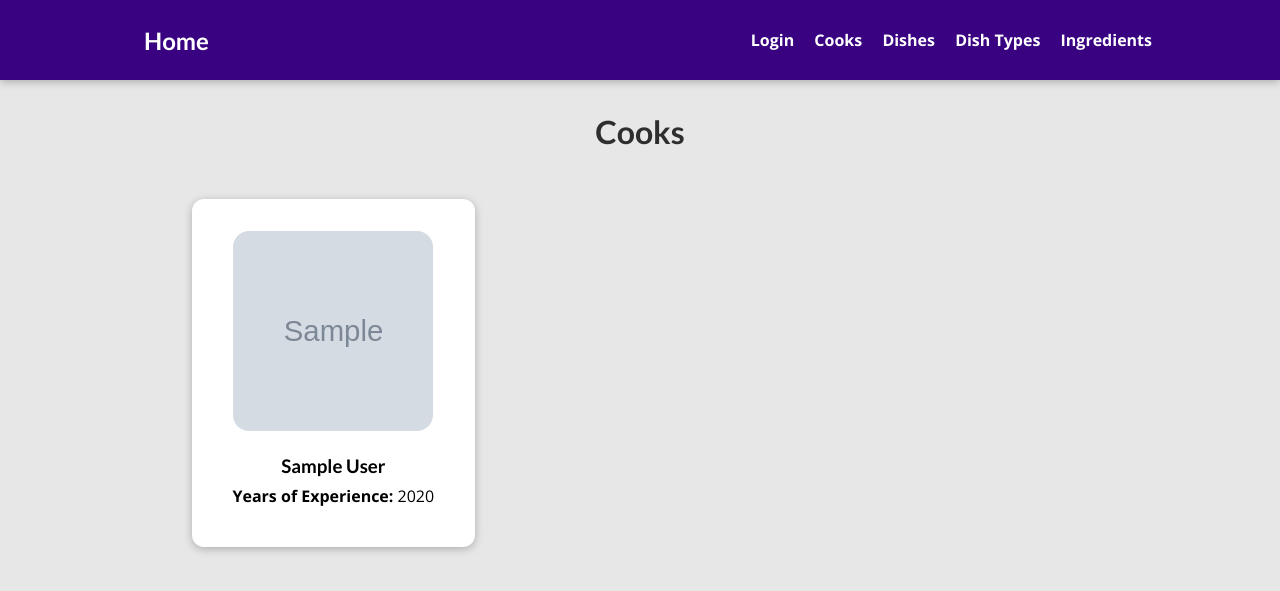
After one commit to dkibalenko/restaurant-mate, a Django app: template kitchen/templates/kitchen/all_cooks.html in a window 1280 px wide. The commit adds this page. Shown: the top 591 px of the page. Run offline with Django 5.2, Linux system fonts and the light colour scheme; the template is opened without the code that fills it: values that come from a table or form of the project are taken from there, others are empty; tables that the repository leaves empty hold one stand-in row (values such as "Sample post"); grey boxes marked "Sample" are stand-in pictures; parts of the project's set-up code (start-up, migrations or seed data) failed here and were passed over.

Commit message:
Add cooks list with styles
- Refactor kitchen/urls add path for cooks list

- Add cooks list view

- Add styles for cooks list

- Rename includes/dish.html to includes/dish_preview.html refactor styles

- Rename includes/cook.html to includes/cook_preview.html refactor styles

- Rename all-cooks.html to all_cooks.html

- Refactor base.html add url path for home and cooks list

```diff
--- /dev/null
+++ b/kitchen/static/kitchen/all_cooks.css
@@ -0,0 +1,65 @@
+body {
+  background-color: #e7e7e7;
+}
+
+#main-navigation {
+  background-color: #390281;
+  box-shadow: 0 2px 8px rgba(0, 0, 0, 0.25);
+}
+
+#all-cooks {
+  margin: 7rem auto;
+  width: 70%; /* Adjust to 70% of the viewport */
+}
+
+#all-cooks h2 {
+  text-align: center;
+  font-size: 2rem;
+  color: #2e2e2e;
+  margin: 3rem 0;
+}
+
+.cook-cards {
+  display: grid;
+  grid-template-columns: repeat(3, 1fr); /* 3 cards per row */
+  gap: 1.5rem;
+}
+
+.cook-card {
+  box-shadow: 0 2px 8px rgba(0, 0, 0, 0.25);
+  border-radius: 12px;
+  background-color: white;
+  padding: 2rem;
+  box-sizing: border-box;
+  display: flex;
+  flex-direction: column;
+  align-items: center;
+  text-align: center;
+  text-decoration: none; /* Ensure links have no underline */
+  color: black; /* Ensure text color is black */
+  transition: all 0.2s ease;
+}
+
+.cook-card:hover,
+.cook-card:active {
+  transform: scale(1.05);
+  background-color: #390281;
+  color: white;
+}
+
+.cook-card img {
+  width: 200px; /* Reasonable size for profile picture */
+  height: 200px;
+  object-fit: cover;
+  border-radius: 8%;
+  margin-bottom: 1rem;
+}
+
+.cook-card h3 {
+  margin: 0.5rem 0;
+}
+
+.cook-card p {
+  margin: 0.5rem 0;
+  word-wrap: break-word; /* Ensure text wraps within the card */
+}
--- /dev/null
+++ b/kitchen/static/kitchen/cook_preview.css
@@ -0,0 +1,6 @@
+.cook {
+  display: flex;
+  flex-direction: column;
+  align-items: center;
+  text-align: center;
+}
--- a/kitchen/static/kitchen/index.css
+++ b/kitchen/static/kitchen/index.css
@@ -24,7 +24,6 @@
 #welcome h2 {
   font-size: 3.5rem;
   margin: 0 0 0 2rem;
-  /* color: #e4e4e4; */
   color: white;
   width: 10rem;
 }
--- /dev/null
+++ b/kitchen/templates/kitchen/all_cooks.html
@@ -0,0 +1,24 @@
+{% extends "base.html" %}
+{% load static %}
+
+{% block title %}
+  Cooks
+{% endblock %}
+
+{% block css_files %}
+  <link rel="stylesheet" href="{% static "kitchen/cook_preview.css" %}">
+  <link rel="stylesheet" href="{% static "kitchen/all_cooks.css" %}">
+{% endblock %}
+
+{% block content %}
+  <section id="all-cooks">
+    <h2>Cooks</h2>
+    <div class="cook-cards">
+      {% for cook in cooks %}
+        <a href="" class="cook-card">
+          {% include "kitchen/includes/cook_preview.html" %}
+        </a>
+      {% endfor %}
+    </div>
+  </section>
+{% endblock %}
--- /dev/null
+++ b/kitchen/templates/kitchen/includes/cook_preview.html
@@ -0,0 +1,7 @@
+<article class="cook">
+  <img src="{{ cook.profile_picture.url }}" alt="{{ cook.username }}">
+  <div class="cook__content">
+    <h3>{{ cook.first_name }} {{ cook.last_name }}</h3>
+    <p><strong>Years of Experience:</strong> {{ cook.years_of_experience }}</p>
+  </div>
+</article>
--- a/kitchen/templates/kitchen/index.html
+++ b/kitchen/templates/kitchen/index.html
@@ -7,7 +7,7 @@
 
 {% block css_files %}
   <link rel="stylesheet" href="{% static "kitchen/index.css" %}">
-  <link rel="stylesheet" href="{% static "kitchen/dish.css" %}">
+  <link rel="stylesheet" href="{% static "kitchen/dish_preview.css" %}">
 {% endblock %}
 
 {% block content %}
@@ -23,7 +23,7 @@
     <h2>Our Latest Dishes</h2>
       <ul>
         {% for dish in dishes %}
-          {% include "kitchen/includes/dish.html" %}
+          {% include "kitchen/includes/dish_preview.html" %}
         {% endfor %}
       </ul>
   </section>
--- a/kitchen/urls.py
+++ b/kitchen/urls.py
@@ -1,9 +1,11 @@
 from django.urls import path
 
-from kitchen.views import index
+from kitchen import views
 
 urlpatterns = [
-    path("", index, name="main-page")
+    path("", views.index, name="main-page"),
+    path("cooks/", views.CookListView.as_view(), name="cooks-page"),
+    path("cooks/<slug:slug>", views.CookDetailView.as_view(), name="cook-detail-page"),
 ]
 
 app_name="kitchen"
--- a/templates/base.html
+++ b/templates/base.html
@@ -17,10 +17,10 @@
 
 <body>
   <header id="main-navigation">
-    <h2><a href="">Home</a></h2>
+    <h2><a href="{% url "kitchen:main-page" %}">Home</a></h2>
     <nav>
       <a href="">Login</a>
-      <a href="">Cooks</a>
+      <a href="{% url "kitchen:cooks-page" %}">Cooks</a>
       <a href="">Dishes</a>
       <a href="">Dish Types</a>
       <a href="">Ingredients</a>
```
Also changed, not shown: kitchen/static/kitchen/dish_preview.css (renamed from kitchen/static/kitchen/dish.css, +13 -0 lines), kitchen/templates/kitchen/includes/dish.html (deleted, +0 -16 lines), kitchen/templates/kitchen/includes/dish_preview.html (added, +12 -0 lines), kitchen/views.py (+8 -1 lines).
